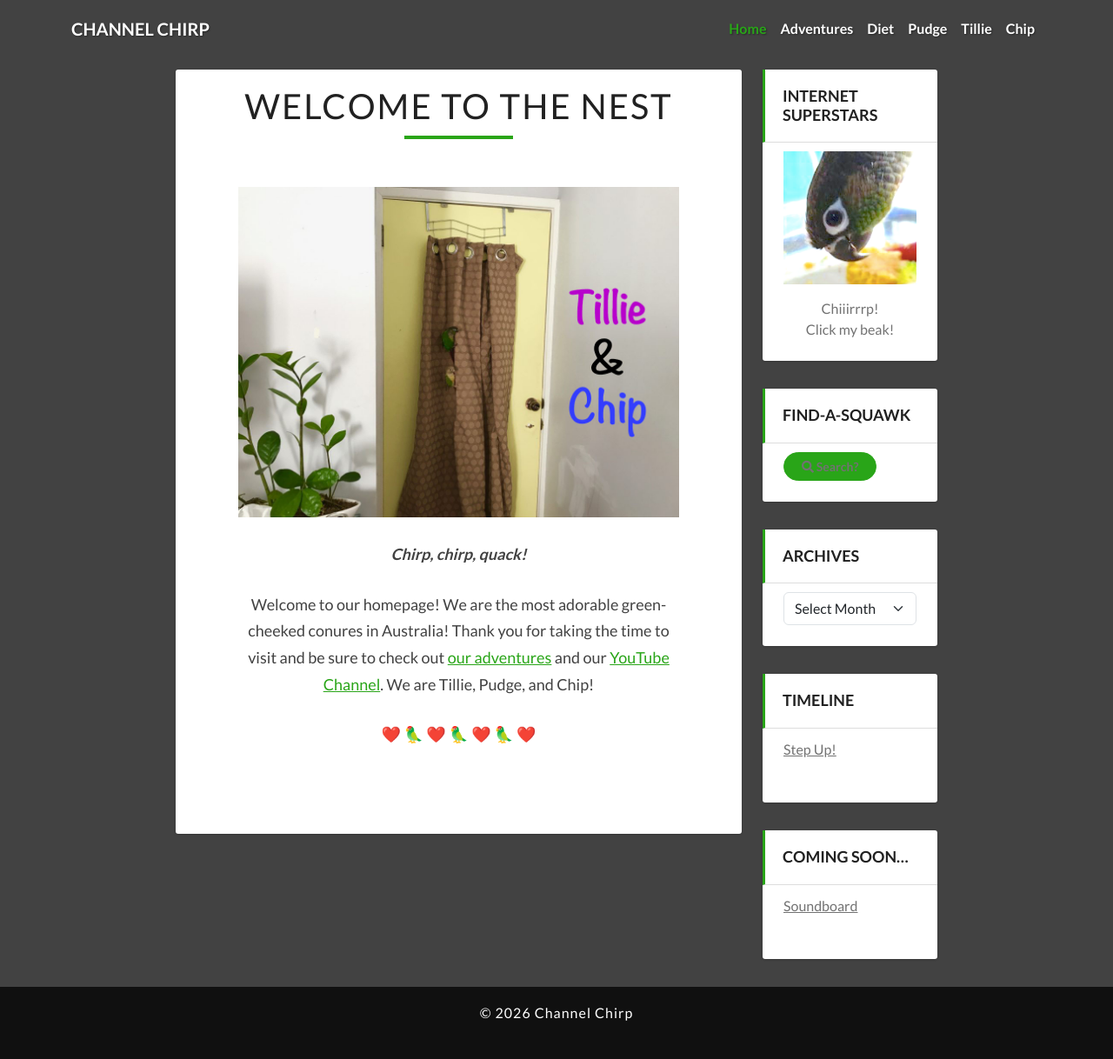
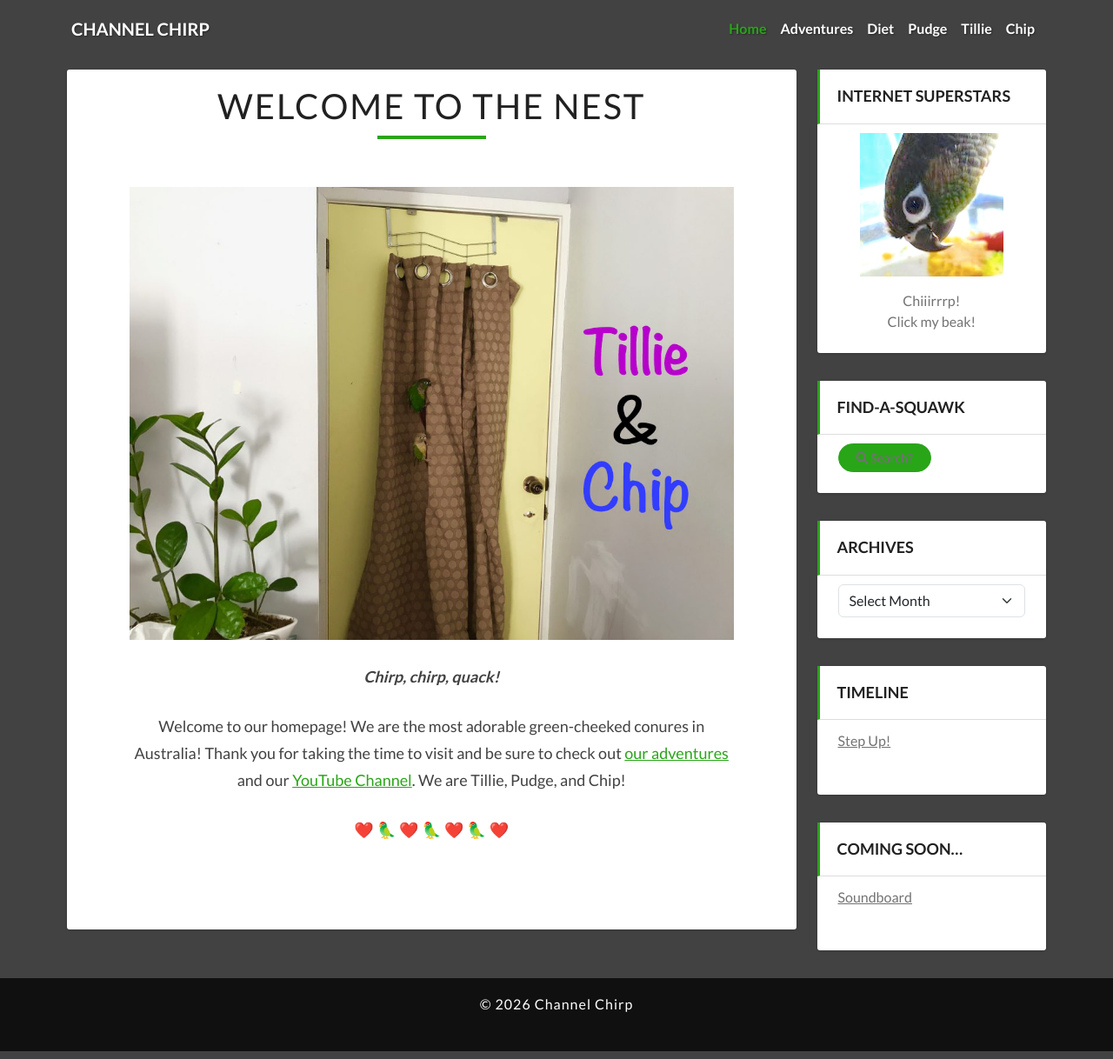
Before and after one commit to ChannelChirp/website, a Jekyll site: the page built from index.md, in a window 1280 px wide and 1218 px high. Shown: the whole window at 87% size. Built offline with Jekyll 4.4.1, drawn with Linux system fonts in a browser that asks for light colours.

Commit message:
fix: 900px too small max width

```diff
--- a/css/lighthouse.css
+++ b/css/lighthouse.css
@@ -13,7 +13,7 @@ body {
 
 
 .container-main {
-  max-width: 900px;   /* adjust this value to your taste (e.g., 850px, 960px) */
+  max-width: 1150px;   /* adjust this value to your taste (e.g., 850px, 960px) */
   margin-top: 80px;  /* keep your existing top spacing */
 }
 
```
